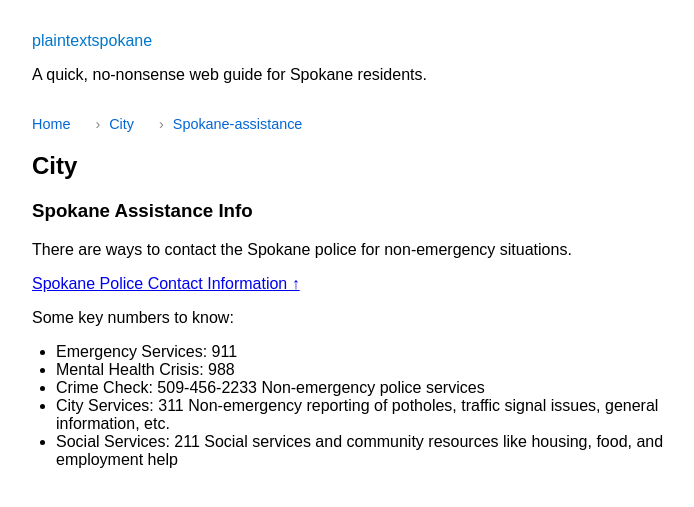
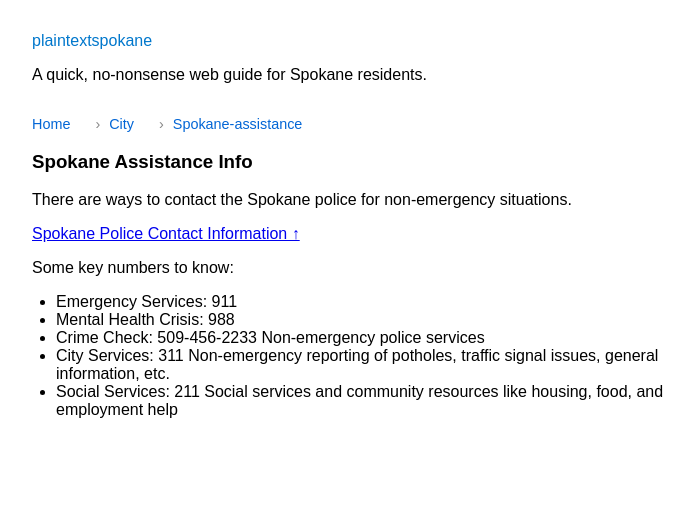
Before and after one commit to plaintextspokane/plaintextspokane.github.io, a Jekyll site: the page built from city/Spokane-assistance.md, in a window 1280 px wide. Shown: the top 507 px of the page, without its empty margins (258-952 px from the left). Built offline with Jekyll 4.4.1, drawn with Linux system fonts in a browser that asks for light colours; our own code applies the rules of GitHub Pages for plain Markdown files.

Commit message:
Update Spokane-assistance.md

```diff
--- a/city/Spokane-assistance.md
+++ b/city/Spokane-assistance.md
@@ -2,9 +2,6 @@
 layout: default
 Title: Spokane Assistance Info
 ---
-
-## {{ page.dir | split: '/' | last | capitalize }}
-
 ### Spokane Assistance Info
 
 There are ways to contact the Spokane police for non-emergency situations.
```
